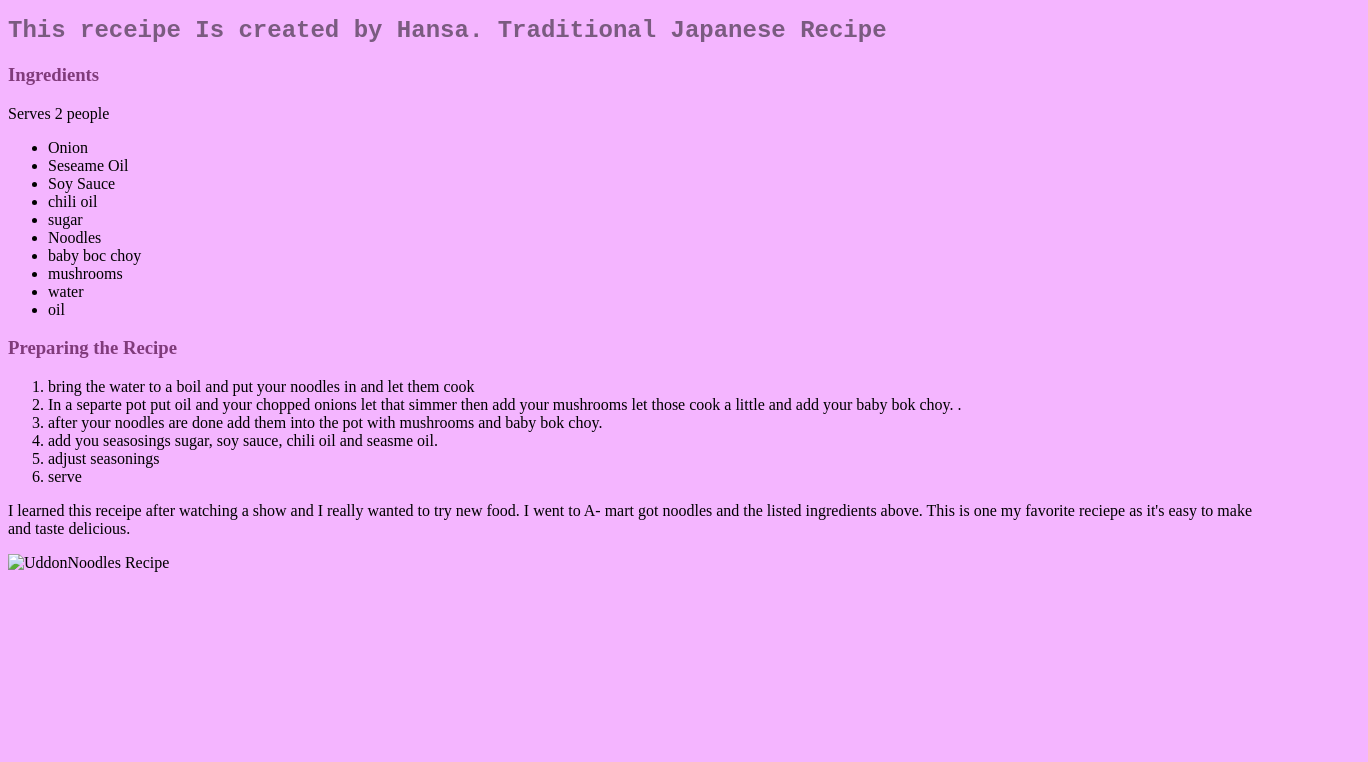
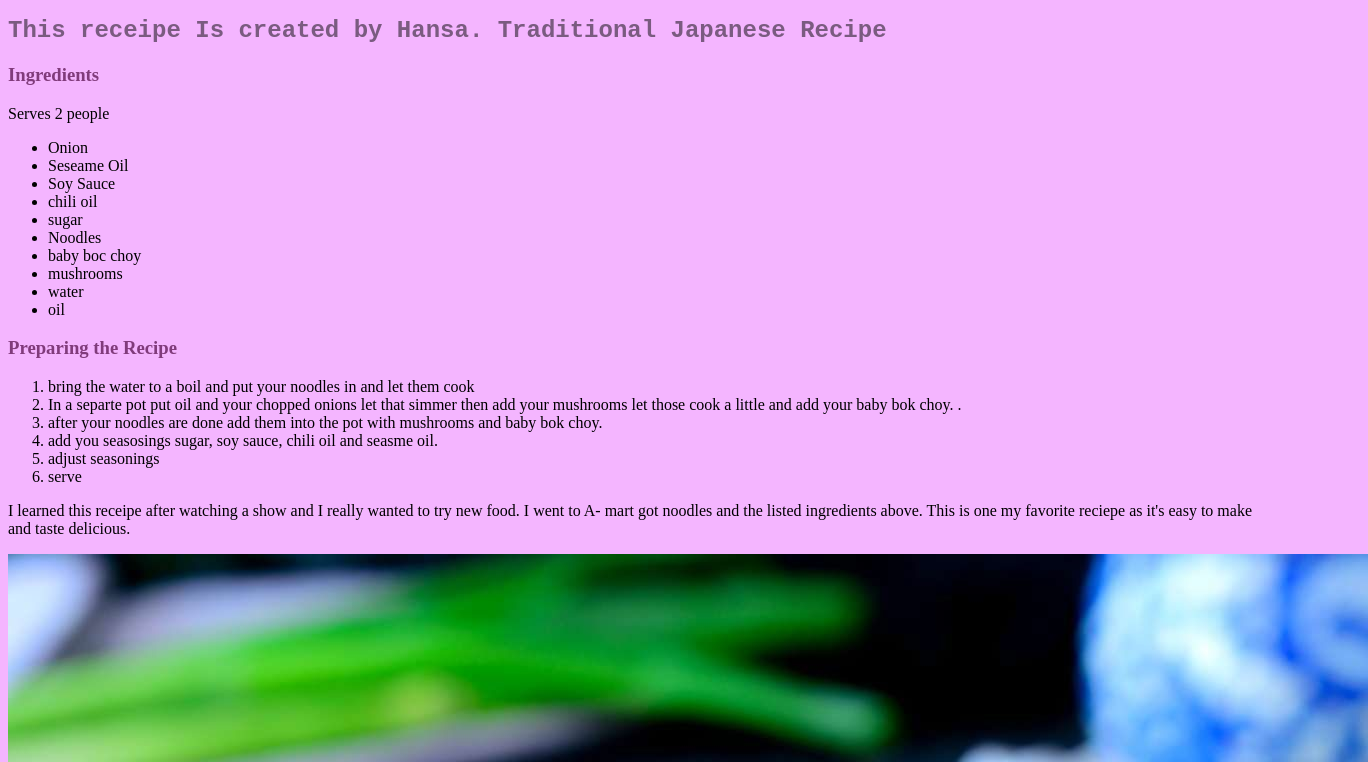
Before and after one commit to hansa0123/Csit121, a plain HTML site: page lab03/images/index.html in a window 1280 px wide. Shown: the part 38-800 px from the top of the page, 1368 px wide, since content can reach past the window. Drawn offline with Linux system fonts and the light colour scheme.

Commit message:
Update index.html

```diff
--- a/lab03/images/index.html
+++ b/lab03/images/index.html
@@ -46,7 +46,7 @@
 	        I went to A- mart got noodles and the listed ingredients  above.
                 This is one my favorite reciepe as it's easy to make and taste delicious.
 	    </p>
-	 <img src="lab03/images/UddonNoodles.jpg" alt="UddonNoodles Recipe">
+	 <img src="UddonNoodles.jpg" alt="UddonNoodles Recipe">
         </section>
 </body>
 
```
